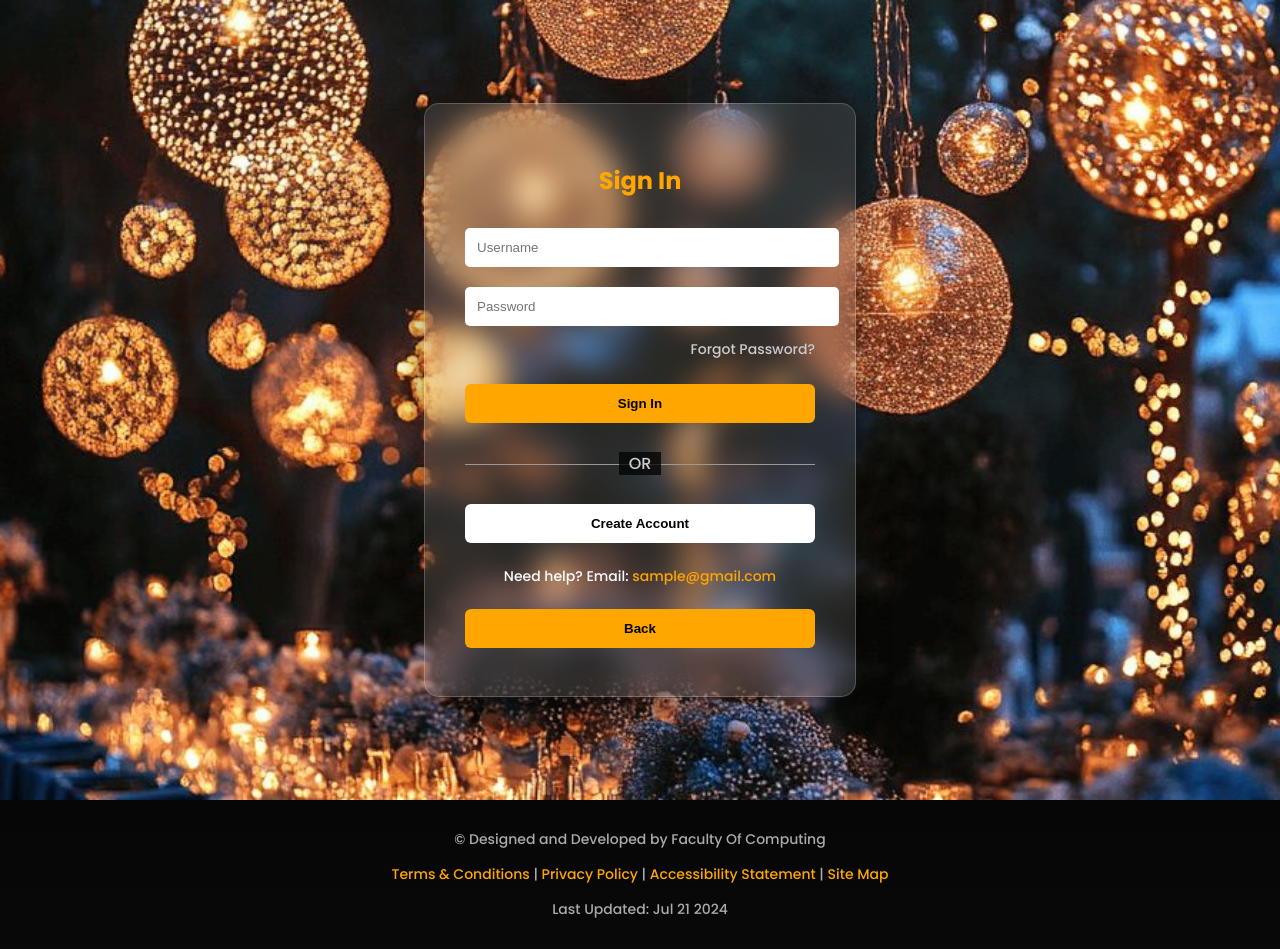
After one commit to SHGshadow/Event-management-system, a PHP site: page /signin.html in a window 1280 px wide. The commit adds this page. Run offline with PHP 8.4, Linux system fonts and the light colour scheme.

Commit message:
Create Sign In page UI

```diff
--- /dev/null
+++ b/signin.html
@@ -0,0 +1,52 @@
+<!DOCTYPE html>
+<html lang="en">
+<head>
+  <meta charset="UTF-8">
+  <meta name="viewport" content="width=device-width, initial-scale=1.0">
+  <title>S&S Eventro | Sign In</title>
+  <link rel="stylesheet" href="style.css">
+  <link href="https://fonts.googleapis.com/css2?family=Poppins:wght@300;500;700&display=swap" rel="stylesheet">
+</head>
+<body>
+  <div class="signin-container">
+    <div class="signin-box">
+      <h2>Sign In</h2>
+      <form>
+        <div class="input-group">
+          <input type="text" placeholder="Username" required>
+        </div>
+        <div class="input-group">
+          <input type="password" placeholder="Password" required>
+        </div>
+        <div class="forgot">
+          <a href="#">Forgot Password?</a>
+        </div>
+        <button type="submit" class="btn signin-btn">Sign In</button>
+      </form>
+
+      <div class="divider"><span>OR</span></div>
+
+      <button class="btn create-btn">Create Account</button>
+
+      <p class="help-text">
+        Need help? Email: <span>sample@gmail.com</span>
+      </p>
+
+      <button onclick="window.location.href='index.html'" class="btn back-btn">Back</button>
+
+
+    </div>
+  </div>
+
+  <footer>
+    <p>© Designed and Developed by Faculty Of Computing</p>
+    <div class="links">
+      <a href="#">Terms & Conditions</a> |
+      <a href="#">Privacy Policy</a> |
+      <a href="#">Accessibility Statement</a> |
+      <a href="#">Site Map</a>
+    </div>
+    <p>Last Updated: Jul 21 2024</p>
+  </footer>
+</body>
+</html>
--- a/style.css
+++ b/style.css
@@ -205,3 +205,129 @@ body {
   margin-top: 10px;
   width: 120px;
 }
+
+/* ---------------- SIGN IN PAGE ---------------- */
+.signin-container {
+  display: flex;
+  justify-content: center;
+  align-items: center;
+  height: 100vh;
+  background: url('images/22908ecd273b763a4f41aceb34a6dfd4.jpg') no-repeat center center/cover;
+}
+
+.signin-box {
+  /* 1. Make the background semi-transparent so you can see through it */
+  background: rgba(255, 255, 255, 0.1);
+
+  /* 2. This blurs the background image BEHIND the box */
+  backdrop-filter: blur(15px);
+  -webkit-backdrop-filter: blur(15px); /* Support for Safari */
+
+  /* 3. Styling to make the "glass" look real */
+  padding: 40px;
+  border-radius: 15px;
+  text-align: center;
+  color: white;
+  width: 350px;
+  border: 1px solid rgba(255, 255, 255, 0.2); /* Subtle white border */
+  box-shadow: 0 8px 32px 0 rgba(0, 0, 0, 0.37); /* Depth shadow */
+}
+
+.signin-box h2 {
+  color: #FFA600;
+  margin-bottom: 20px;
+}
+
+.input-group input {
+  width: 100%;
+  padding: 12px;
+  margin: 10px 0;
+  border: none;
+  border-radius: 5px;
+}
+
+.forgot {
+  text-align: right;
+  margin-bottom: 15px;
+}
+
+.forgot a {
+  font-size: 14px;
+  color: #ccc;
+  text-decoration: none;
+}
+
+.btn {
+  width: 100%;
+  padding: 12px;
+  border: none;
+  border-radius: 6px;
+  font-weight: bold;
+  cursor: pointer;
+  margin: 8px 0;
+}
+
+.signin-btn {
+  background-color: #FFA600;
+  color: black;
+}
+.signin-btn:hover {
+  background-color: #ffb933;
+}
+
+.create-btn {
+  background-color: white;
+  color: black;
+}
+
+.back-btn {
+  background-color: #FFA600;
+  color: black;
+}
+
+/* Divider */
+.divider {
+  margin: 20px 0;
+  position: relative;
+  text-align: center;
+  color: #ccc;
+}
+.divider span {
+  background: rgba(0,0,0,0.75);
+  padding: 0 10px;
+}
+.divider::before {
+  content: "";
+  position: absolute;
+  top: 50%;
+  left: 0;
+  width: 100%;
+  height: 1px;
+  background: #999;
+  z-index: -1;
+}
+
+/* Help Text */
+.help-text {
+  margin-top: 15px;
+  font-size: 14px;
+}
+.help-text span {
+  color: #FFA600;
+}
+
+/* Footer */
+footer {
+  text-align: center;
+  padding: 15px;
+  background: rgba(0,0,0,0.8);
+  color: #aaa;
+  font-size: 14px;
+}
+footer a {
+  color: #FFA600;
+  text-decoration: none;
+}
+footer a:hover {
+  text-decoration: underline;
+}
```
